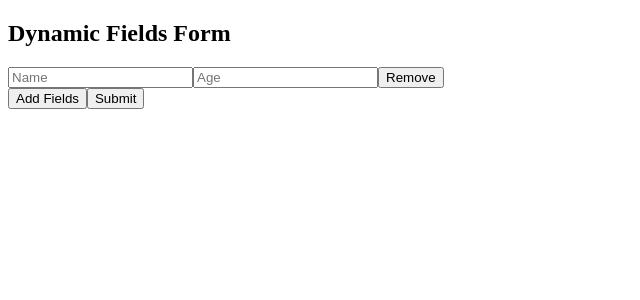
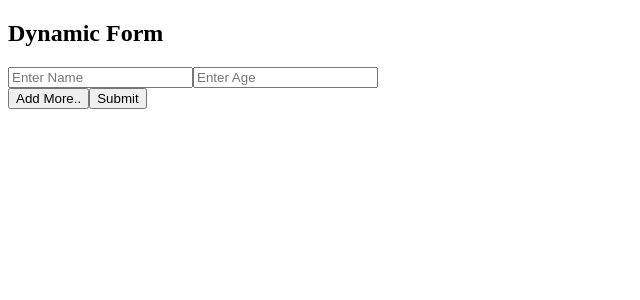
Before and after one commit to acciojob/dynamic-fields-satyamjha09, a React app: page / in a window 1280 px wide. Shown: the top 300 px of the page, without its empty margins (0-640 px from the left). Built offline with nearby package versions, Linux system fonts and the light colour scheme.

Commit message:
Done Work

```diff
--- a/src/components/App.js
+++ b/src/components/App.js
@@ -1,66 +1,66 @@
 import React, { useState } from "react";
-import './../styles/App.css';
 
 const App = () => {
-  const [fields, setFields] = useState([{ id: Date.now(), name: "", age: "" }]);
+  const [fields, setFields] = useState([{ name: "", age: "" }]);
 
-  const handleChange = (id, event) => {
-    const { name, value } = event.target;
-    setFields((prevFields) =>
-      prevFields.map((field) =>
-        field.id === id ? { ...field, [name]: value } : field
-      )
-    );
+  const addField = () => {
+    setFields([...fields, { name: "", age: "" }]);
   };
 
-  const addField = () => {
-    setFields([...fields, { id: Date.now(), name: "", age: "" }]);
+  const removeField = (index) => {
+    if (fields.length > 1) {
+      const updatedFields = fields.filter((_, i) => i !== index);
+      setFields(updatedFields);
+    }
   };
 
-  const removeField = (id) => {
-    setFields(fields.filter((field) => field.id !== id));
+  const handleChange = (index, event) => {
+    const { name, value } = event.target;
+    const updatedFields = [...fields];
+    updatedFields[index][name] = value;
+    setFields(updatedFields);
   };
 
   const handleSubmit = (event) => {
     event.preventDefault();
-    const submittedData = fields.map(({ id, ...rest }) => rest);
-    console.log("Submitted Data:", submittedData);
+    console.log("Submitted Data:", fields);
+    alert("Form submitted! Check the console.");
   };
 
   return (
-    <div>
-      <h2>Dynamic Fields Form</h2>
+    <div className="container">
+      <h2>Dynamic Form</h2>
       <form onSubmit={handleSubmit}>
-        {fields.map((field) => (
-          <div key={field.id}>
+        {fields.map((field, index) => (
+          <div key={index} className="form-group">
             <input
               type="text"
               name="name"
-              placeholder="Name"
+              placeholder="Enter Name"
               value={field.name}
-              onChange={(e) => handleChange(field.id, e)}
+              onChange={(e) => handleChange(index, e)}
               required
             />
             <input
               type="number"
               name="age"
-              placeholder="Age"
+              placeholder="Enter Age"
               value={field.age}
-              onChange={(e) => handleChange(field.id, e)}
+              onChange={(e) => handleChange(index, e)}
               required
             />
-            <button type="button" onClick={() => removeField(field.id)}>
-              Remove
-            </button>
+            {fields.length > 1 && (
+              <button type="button" onClick={() => removeField(index)}>
+                Remove
+              </button>
+            )}
           </div>
         ))}
-        <button type="button" onClick={addField}>
-          Add Fields
-        </button>
+        <button type="button" onClick={addField}>Add More..</button>
         <button type="submit">Submit</button>
       </form>
     </div>
   );
-}
+};
 
 export default App;
```
